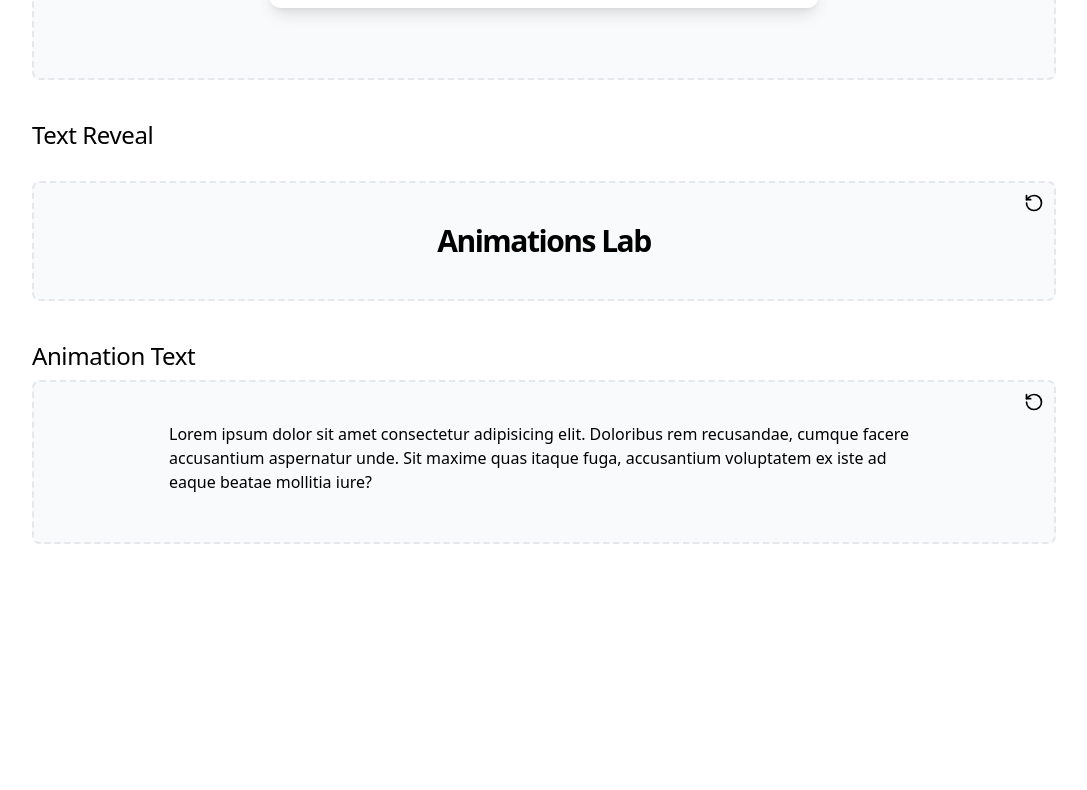
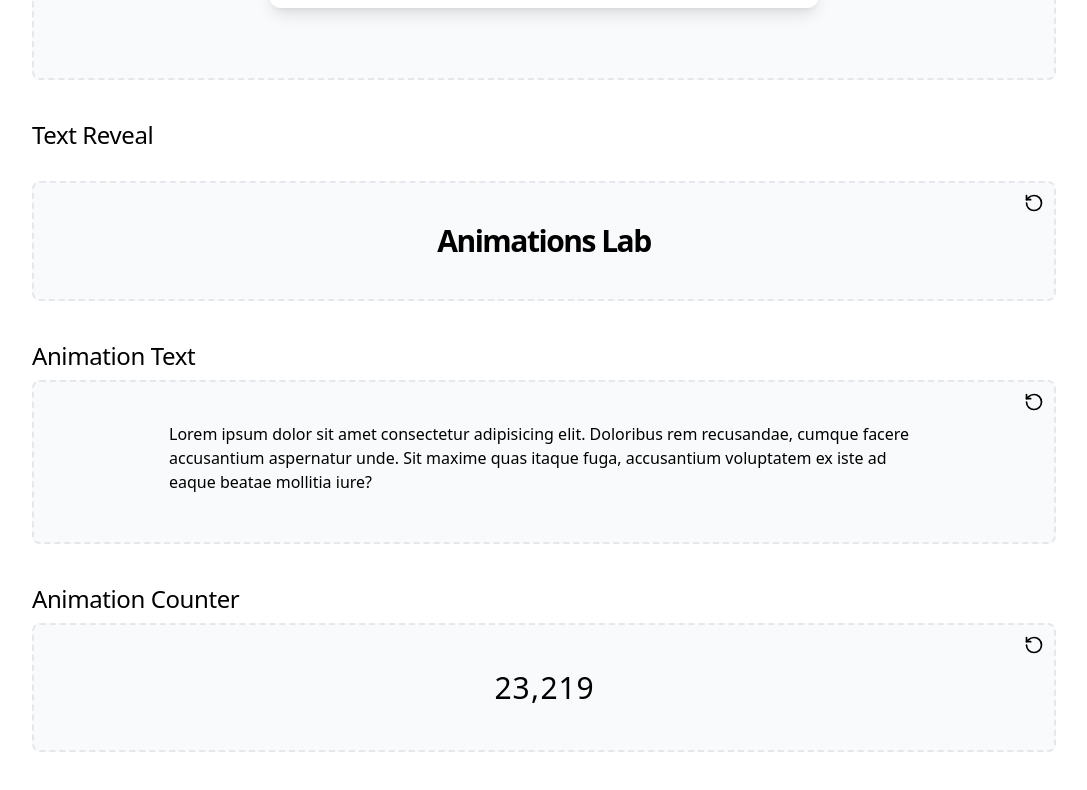
Before and after one commit to GreattitJY/animations-lab, a React (Vite) app: page / in a window 1280 px wide. Shown: the part 1557-2347 px from the top of the page, without its empty margins (96-1183 px from the left). Before the commit the page ends 2141 px from the top, so only its background shows below. Built offline with nearby package versions, Linux system fonts and the light colour scheme.

Commit message:
add: animation counter

```diff
--- /dev/null
+++ b/src/components/animation-counter/example.tsx
@@ -0,0 +1,96 @@
+import { isNumber } from "@/utils/helper";
+import { RotateCcw } from "lucide-react";
+import { motion, MotionValue } from "motion/react";
+import { useSpring, useTransform } from "motion/react";
+import { useEffect, useState } from "react";
+
+const fontSize = 30;
+const padding = 15;
+const height = fontSize + padding;
+const NUMBERS = [23459, 3653192, 714984, 12590812, 23219];
+
+interface ExampleProps {}
+
+export default function Example({}: ExampleProps) {
+  const [number, setNumber] = useState(NUMBERS[NUMBERS.length - 1]);
+  const [currentIndex, setCurrentIndex] = useState(0);
+  const formatter = new Intl.NumberFormat();
+  const formattedNumber = formatter.format(number);
+
+  const handleReset = () => {
+    setCurrentIndex((prev) => (prev + 1) % NUMBERS.length);
+    setNumber(NUMBERS[currentIndex]);
+  };
+  return (
+    <div>
+      <div style={{ fontSize }} className="flex gap-3.5 px-2 overflow-hidden ">
+        {formattedNumber.split("").map((char, idx) => {
+          if (isNumber(char)) {
+            return <Digit key={idx} value={Number(char)} />;
+          } else {
+            return <span className="-mx-1.5">{char}</span>;
+          }
+        })}
+      </div>
+      <button
+        className="absolute top-2.5 right-2.5 hover:text-gray-600 transition-colors"
+        type="button"
+        onClick={handleReset}
+      >
+        <RotateCcw className="size-5" />
+      </button>
+    </div>
+  );
+}
+
+interface DigitProps {
+  value: number;
+}
+
+function Digit({ value }: DigitProps) {
+  const initialValue = 9 - value;
+
+  const animatedValue = useSpring(initialValue, {
+    stiffness: 250,
+    damping: 25,
+    mass: 0.5,
+  });
+
+  useEffect(() => {
+    animatedValue.set(value);
+  }, [animatedValue, value]);
+
+  return (
+    <div style={{ height }} className="tabular-nums w-1 relative">
+      {[...Array(10).keys()].map((i) => (
+        <NumberComp key={i} mv={animatedValue} number={i} />
+      ))}
+    </div>
+  );
+}
+
+interface NumberProps {
+  mv: MotionValue;
+  number: number;
+}
+
+function NumberComp({ mv, number }: NumberProps) {
+  const y = useTransform(mv, (latest: number) => {
+    const placeValue = latest % 10;
+    const offset = (10 + number - placeValue) % 10;
+
+    let memo = offset * height;
+
+    if (offset > 5) {
+      memo -= 10 * height;
+    }
+
+    return memo;
+  });
+
+  return (
+    <motion.span style={{ y }} className="absolute inset-0 flex items-center justify-center">
+      {number}
+    </motion.span>
+  );
+}
--- /dev/null
+++ b/src/components/animation-counter/index.tsx
@@ -0,0 +1,15 @@
+import Showcase from "../_common/showcase";
+import Example from "./example";
+
+interface AnimationCounterProps {}
+
+export default function AnimationCounter({}: AnimationCounterProps) {
+  return (
+    <section className="flex flex-col gap-2.5">
+      <h2 className="text-title">Animation Counter</h2>
+      <Showcase>
+        <Example />
+      </Showcase>
+    </section>
+  );
+}
--- a/src/routes/pages/home.tsx
+++ b/src/routes/pages/home.tsx
@@ -4,6 +4,7 @@ import Popover from "@/components/popover";
 import MultiStep from "@/components/multi-step";
 import TextReveal from "@/components/text-reveal";
 import AnimationText from "@/components/animation-text";
+import AnimationCounter from "@/components/animation-counter";
 
 interface HomeProps {}
 
@@ -16,6 +17,7 @@ export default function Home({}: HomeProps) {
       <MultiStep />
       <TextReveal />
       <AnimationText />
+      <AnimationCounter />
     </article>
   );
 }
--- /dev/null
+++ b/src/utils/helper.ts
@@ -0,0 +1,3 @@
+export function isNumber(str: string) {
+  return /^-?\d*\.?\d+$/.test(str);
+}
```
